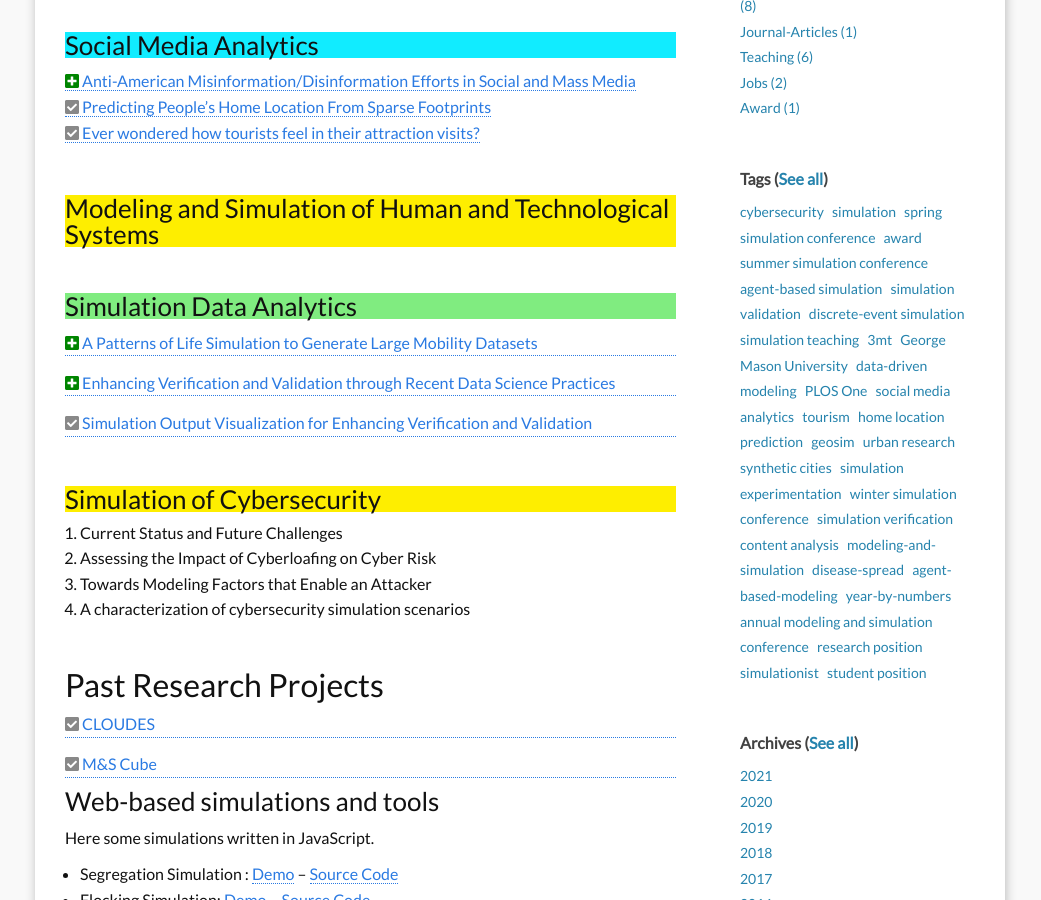
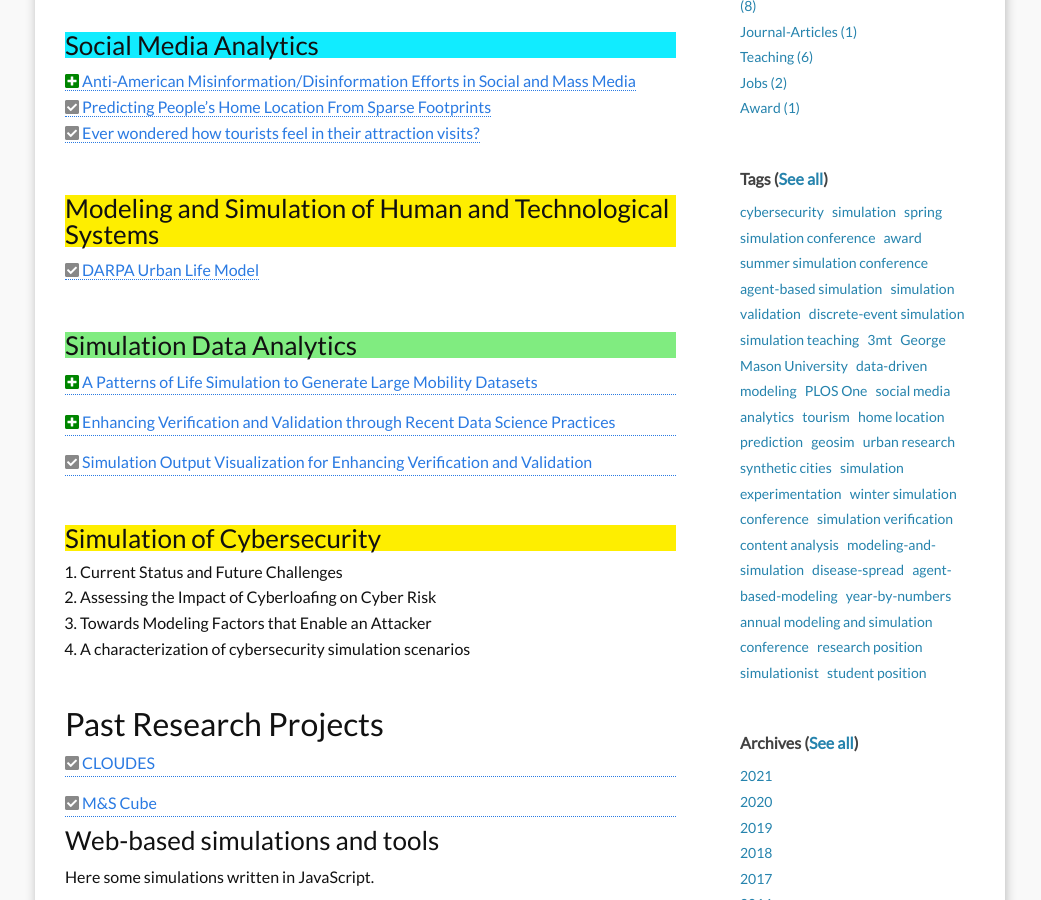
Before and after one commit to hamdikavak/hamdikavak.github.io, a Jekyll site: the page built from c0_research.md, in a window 1280 px wide and 900 px high, scrolled down 1082 px. Shown: the whole window, without its empty margins (120-1161 px from the left). Built offline with Jekyll 4.4.1, drawn with Linux system fonts in a browser that asks for light colours; nearby versions of some CDN libraries.

Commit message:
Link to darpa model

```diff
--- a/c0_research.md
+++ b/c0_research.md
@@ -45,6 +45,7 @@ Legend: <i style="color:#008500" class="fas fa-plus-square"></i> new &nbsp;&nbsp
 
 <br/>
 <h3 class="hl_MSOnly">Modeling and Simulation of Human and Technological Systems</h3>
+[<i style="color:#888888" class="fas fa-check-square"></i> DARPA Urban Life Model]({{ site.baseurl }}/research/modeling-and-simulation-darpa-urban-life/)
 
 
 <br/>
```
